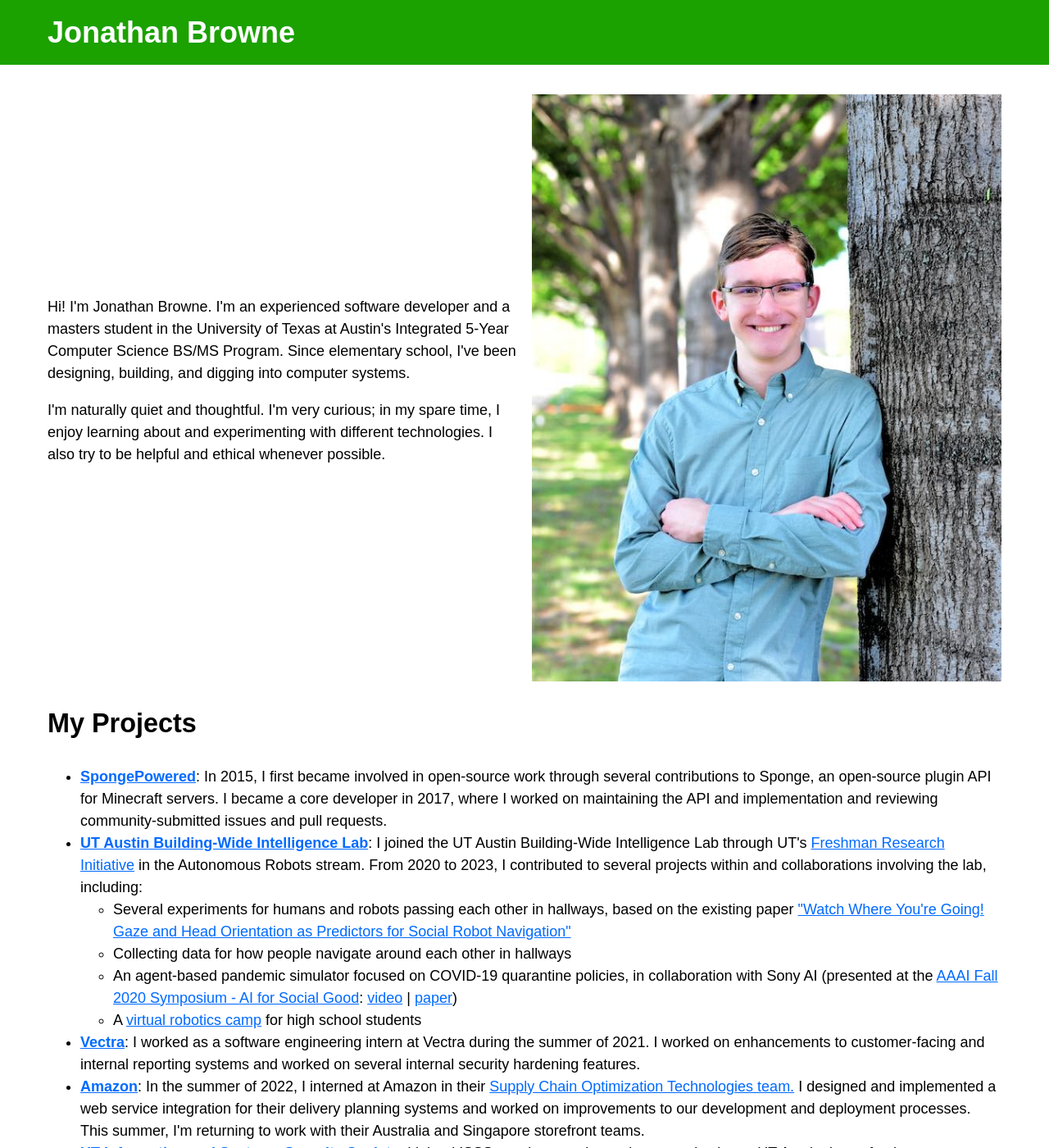
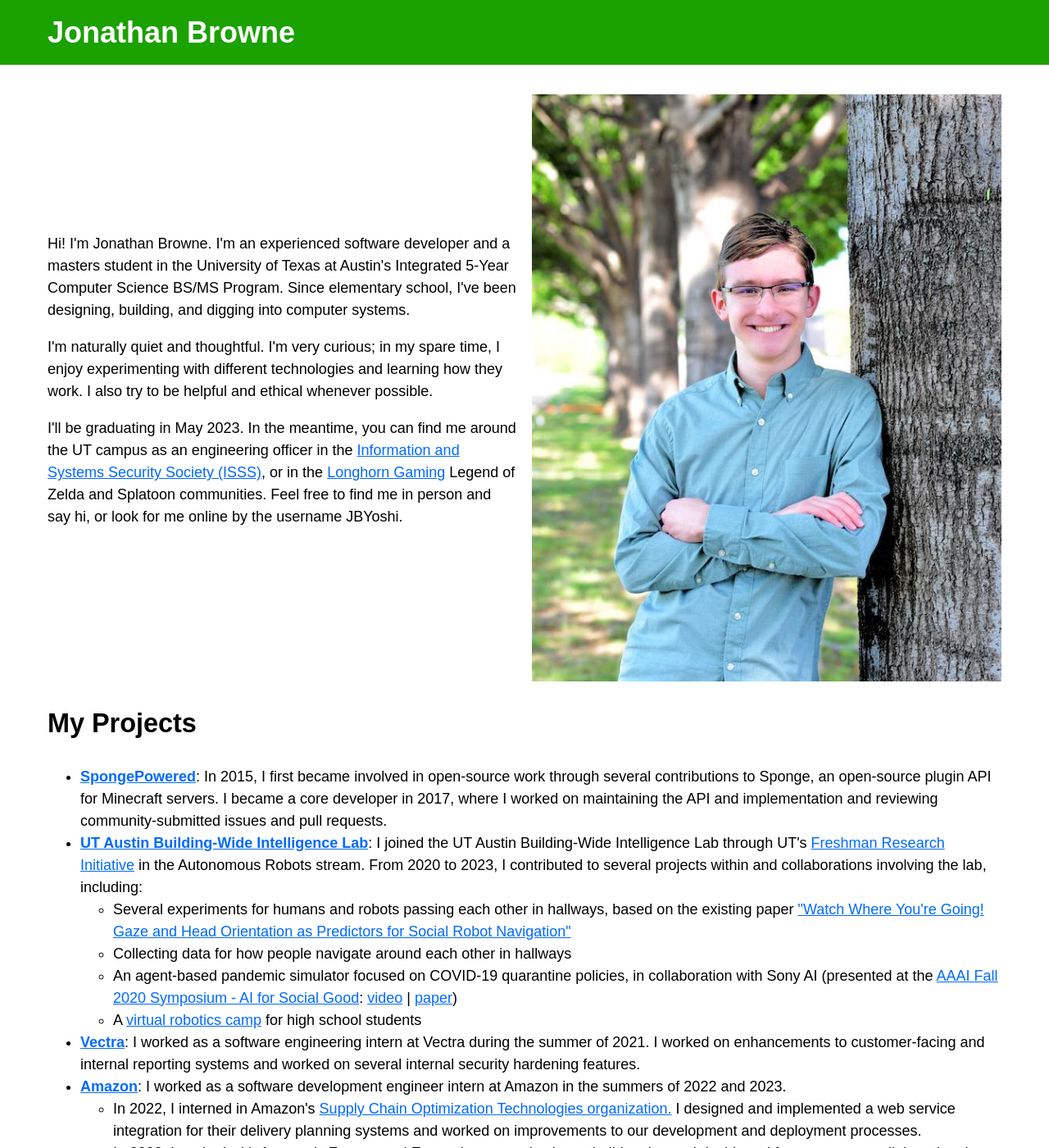
Before and after one commit to JBYoshi/jbyoshi.github.io, a Jekyll site: the page built from index.html, in a window 1280 px wide and 1400 px high. Shown: the whole window at 82% size. Built offline with Jekyll 4.4.1, drawn with Linux system fonts in a browser that asks for light colours; comment, search, counter and statistics services are not loaded; some of the changed text lies outside the part shown.

Commit message:
Update for end of internship.

```diff
--- a/contact.html
+++ b/contact.html
@@ -8,7 +8,7 @@
     <h1>Contact Me</h1>
 
     <p>
-        The best way to reach me is through the contact form here. You can also reach me through
+        The best way to reach me is through email via the contact form here. You can also reach me through
         <a href="https://www.linkedin.com/in/jonathan-browne/">LinkedIn</a>, but I don't usually
         accept contact requests unless we've met beforehand.
     </p>
--- a/index.html
+++ b/index.html
@@ -24,9 +24,17 @@
 </p>
 
 <p>
-    I'm naturally quiet and thoughtful. I'm very curious; in my spare time, I enjoy learning about
-    and experimenting with different technologies. I also try to be helpful and ethical whenever
+    I'm naturally quiet and thoughtful. I'm very curious; in my spare time, I enjoy experimenting with
+    different technologies and learning how they work. I also try to be helpful and ethical whenever
     possible.
+</p>
+
+<p>
+    I'll be graduating in May 2023. In the meantime, you can find me around the UT campus as an
+    engineering officer in the <a href="https://isss.io">Information and Systems Security Society
+    (ISSS)</a>, or in the <a href="https://linktr.ee/longhorngaming">Longhorn Gaming</a>
+    Legend of Zelda and Splatoon communities. Feel free to find me in person and say hi, or look for me
+    online by the username JBYoshi.
 </p>
 
 </div>
@@ -71,12 +79,22 @@
             internal security hardening features.
         </li>
         <li>
-            <b><a href="https://www.aboutamazon.com/">Amazon</a></b>: In the summer of 2022, I interned at Amazon in their
-            <a href="https://www.amazon.science/tag/supply-chain-optimization-technologies">Supply Chain
-            Optimization Technologies team.</a> I designed and implemented a web service integration for
-            their delivery planning systems and worked on improvements to our development and deployment
-            processes. This summer, I'm returning to work with their Australia and Singapore storefront
-            teams.
+            <b><a href="https://www.aboutamazon.com/">Amazon</a></b>: I worked as a software development
+            engineer intern at Amazon in the summers of 2022 and 2023.
+            <ul>
+                <li>
+                    In 2022, I interned in Amazon's
+                    <a href="https://www.amazon.science/tag/supply-chain-optimization-technologies">Supply Chain
+                    Optimization Technologies organization.</a> I designed and implemented a web service integration for
+                    their delivery planning systems and worked on improvements to our development and deployment
+                    processes.
+                </li>
+                <li>
+                    In 2023, I worked with Amazon's Exports and Expansions organization to build an internal dashboard for
+                    cross-team collaboration. I designed and implemented the full web stack for the dashboard, from the
+                    frontend to the backend with inter-service integrations.
+                </li>
+            </ul>
         </li>
         <li>
             <b><a href="https://isss.io">UT Information and Systems Security Society</a></b>: I joined
```
